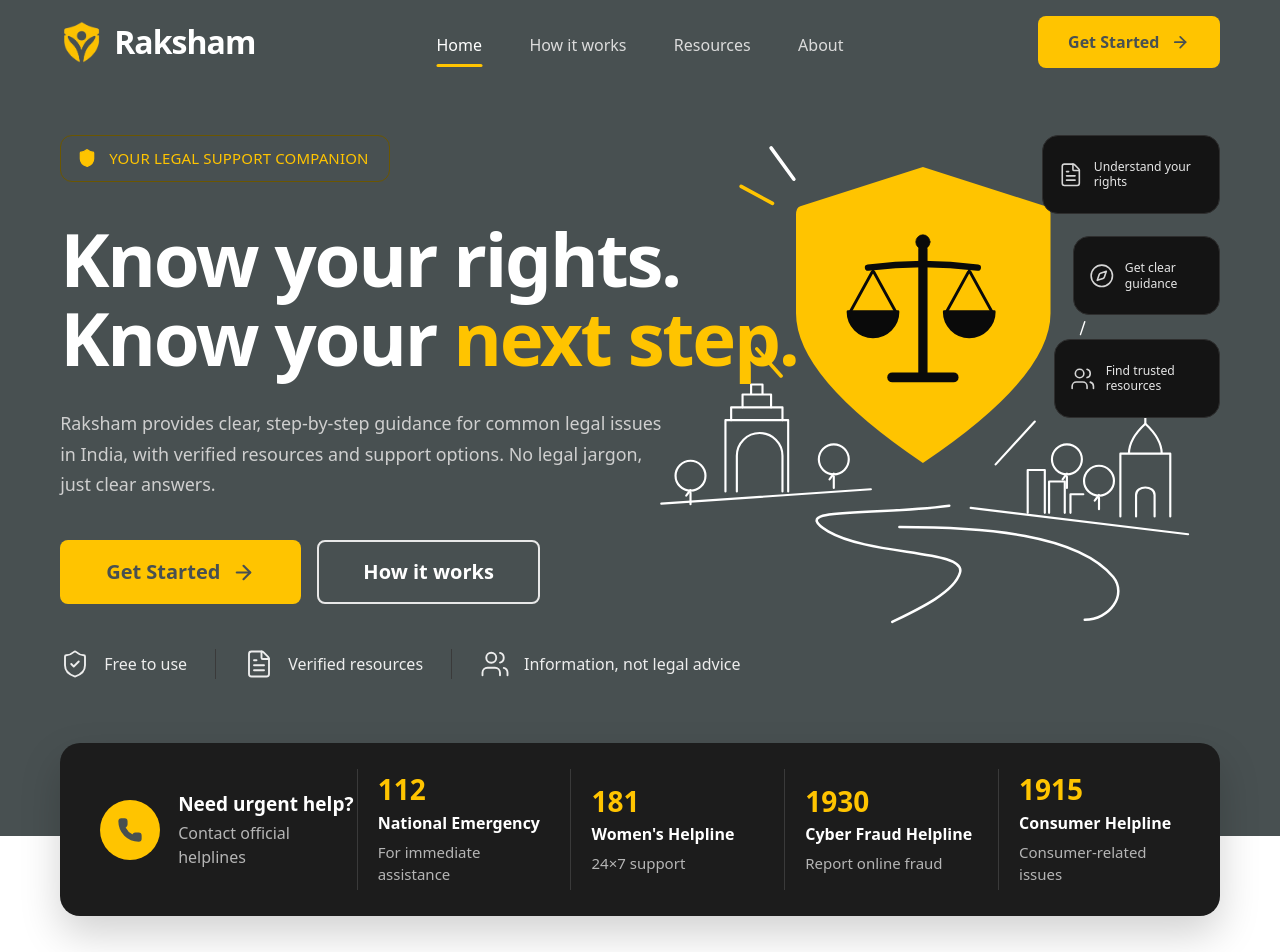
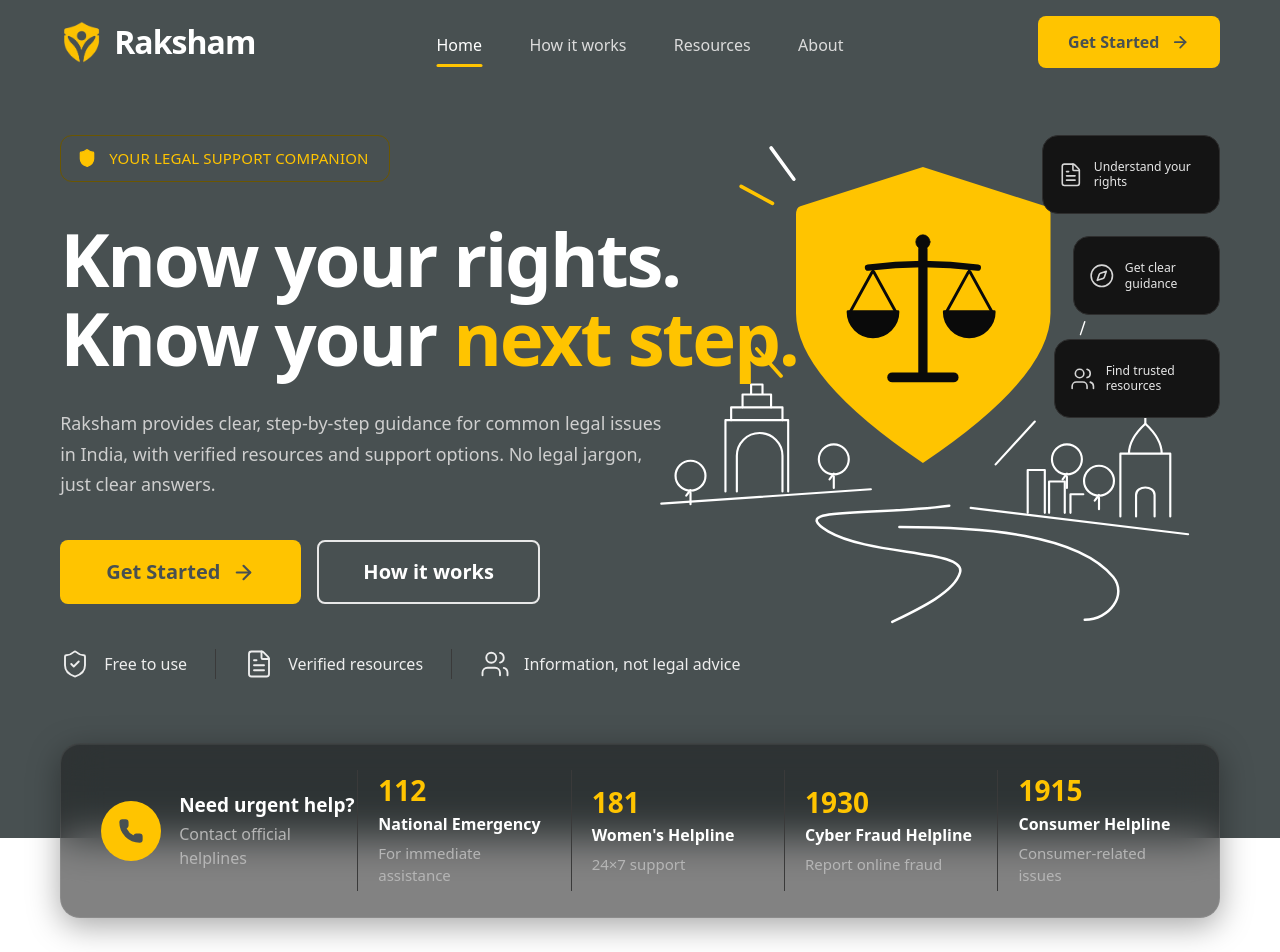
Before and after one commit to DevAdityax20/raksham_web_frn, a React (Vite) app: page / in a window 1280 px wide. Shown: the top 952 px of the page. Built offline with nearby package versions, Linux system fonts and the light colour scheme.

Commit message:
update card trasnsparency

```diff
--- a/src/styles/hero.css
+++ b/src/styles/hero.css
@@ -133,9 +133,15 @@
   box-sizing: border-box;
   padding: 26px 8px 26px 40px;
   border-radius: 20px;
-  background: var(--color-panel);
+  /* Glassmorphism */
+  background: rgb(28 28 28 / 0.55);
+  backdrop-filter: blur(20px) saturate(160%);
+  -webkit-backdrop-filter: blur(20px) saturate(160%);
+  border: 1px solid rgb(255 255 255 / 0.08);
   color: var(--color-white);
-  box-shadow: 0 18px 40px rgb(0 0 0 / 0.18);
+  box-shadow:
+    0 8px 32px rgb(0 0 0 / 0.35),
+    inset 0 1px 0 rgb(255 255 255 / 0.06);
 }
 
 .helplines__intro {
```
